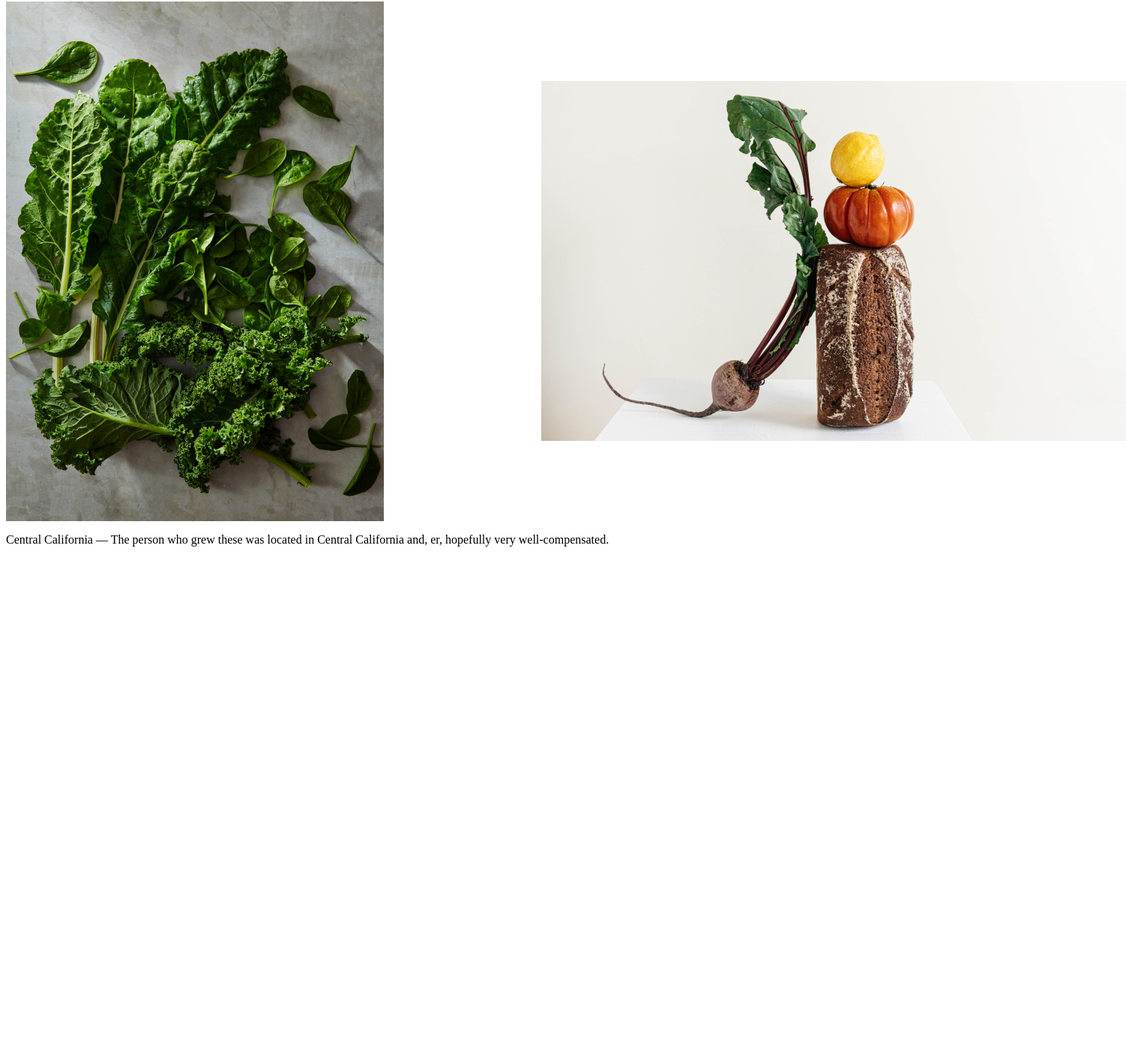
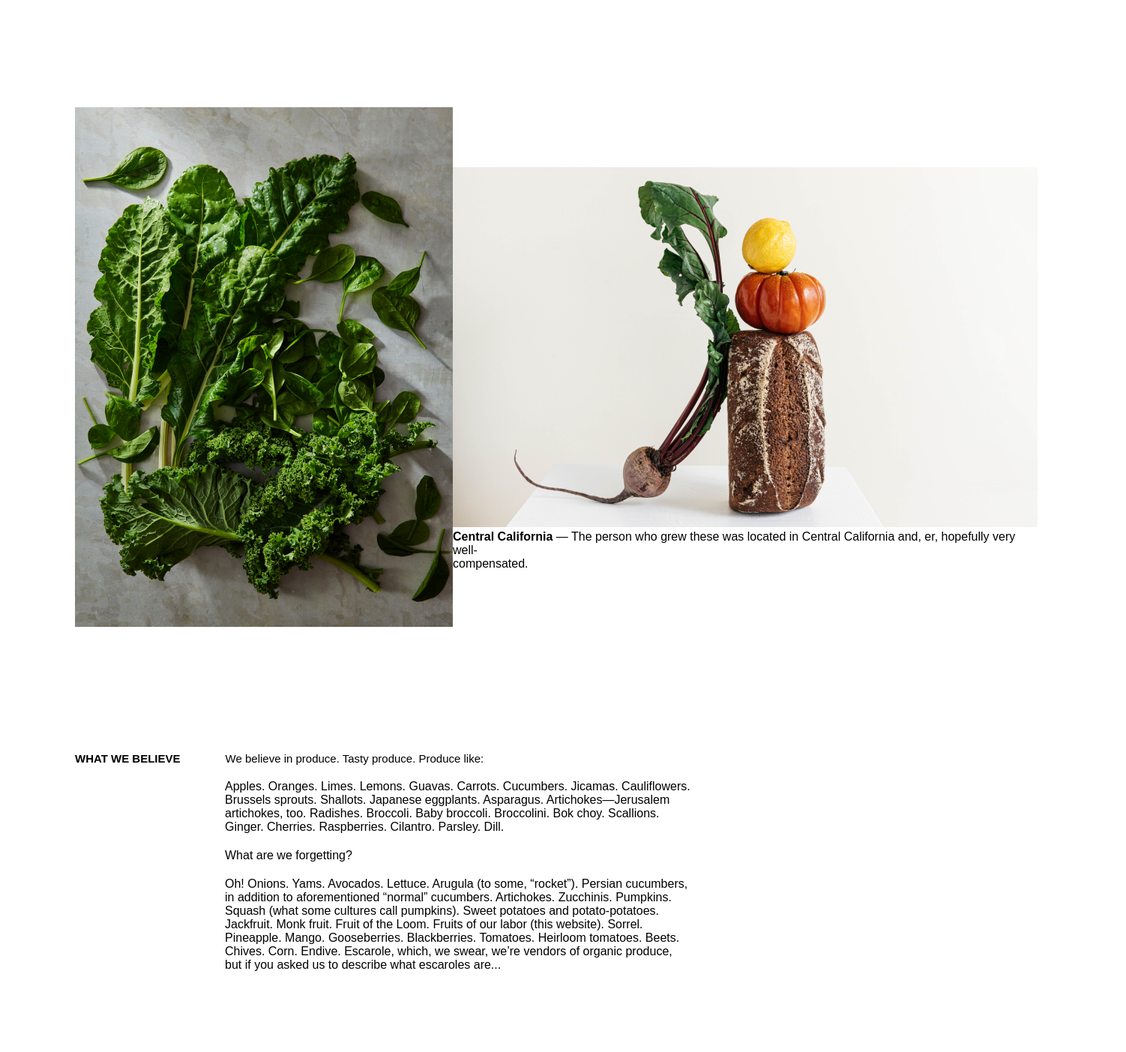
Before and after one commit to juuniorsoares/projeto-sobre-legumes, a plain HTML site: page index.html in a window 1280 px wide. Shown: the part 726-2129 px from the top of the page at 75% size, 1502 px wide, since content can reach past the window. Before the commit the page ends 1455 px from the top, so only its background shows below. Drawn offline with Linux system fonts and the light colour scheme.

Commit message:
primeira parte do site concluída.

```diff
--- a/index.html
+++ b/index.html
@@ -10,7 +10,7 @@
 
 <body>
     <header class="cabecalho">
-        <h1 class="titulo1">World Pears</h1>
+        <h1 class="titulo1">World Peas</h1>
         <nav class="navegacao">
             <li><a href="#">Shop</a></li>
             <li><a href="#">Newstand</a></li>
@@ -27,10 +27,34 @@
 
     <section class="section2">
         <div class="imagens">
-            <img class="img1" src="src/imagens/jonathan-kemper-1HHrdIoLFpU-unsplash 1.png" alt="">
-            <img class="img2" src="src/imagens/Stocksy_txp226f62b2aNe300_Medium_4582193 1.png" alt="">
+            <div class="img1">
+                <img src="src/imagens/jonathan-kemper-1HHrdIoLFpU-unsplash 1.png" alt="">
+            </div>
+
+            <div class="img2">
+                <img class="img2" src="src/imagens/Stocksy_txp226f62b2aNe300_Medium_4582193 1.png" alt="">
+                <p><strong>Central California</strong> — The person who grew these was located in Central California
+                    and, er, hopefully
+                    very well- <br> compensated.</p>
+            </div>
         </div>
-        <p>Central California — The person who grew these was located in Central California and, er, hopefully very well-compensated.</p>
+    </section>
+
+    <section class="section3">
+        <div class="paragrafos">
+            <p class="frasedestacada">WHAT WE BELIEVE</p>
+            <p>We believe in produce. Tasty produce. Produce like: </p>
+        </div>
+        <div class="paragrafos2">
+            <p> Apples. Oranges. Limes. Lemons. Guavas. Carrots. Cucumbers. Jicamas. Cauliflowers. <br> Brussels
+                sprouts. Shallots. Japanese eggplants. Asparagus. Artichokes—Jerusalem <br> artichokes, too. Radishes.
+                Broccoli. Baby broccoli. Broccolini. Bok choy. Scallions. <br> Ginger. Cherries. Raspberries. Cilantro.
+                Parsley. Dill. </p>
+            <p class="pergunta1">What are we forgetting?</p>
+            <p>
+                Oh! Onions. Yams. Avocados. Lettuce. Arugula (to some, “rocket”). Persian cucumbers, <br> in addition to aforementioned “normal” cucumbers. Artichokes. Zucchinis. Pumpkins. <br> Squash (what some cultures call pumpkins). Sweet potatoes and potato-potatoes. <br> Jackfruit. Monk fruit. Fruit of the Loom. Fruits of our labor (this website). Sorrel. <br> Pineapple. Mango. Gooseberries. Blackberries. Tomatoes. Heirloom tomatoes. Beets. <br> Chives. Corn. Endive. Escarole, which, we swear, we’re vendors of organic produce, <br> but if you asked us to describe what escaroles are...
+            </p>
+        </div>
     </section>
 </body>
 
--- a/src/estilos.css
+++ b/src/estilos.css
@@ -1,25 +1,38 @@
+*{
+    padding: 0;
+    margin: 0;
+    box-sizing: border-box;
+}
+
 .cabecalho{
     display: flex;
     justify-content: space-between;
     align-items: center;
+    margin-top: 30px;
 }
 
 .titulo1{
-    margin-left: 50px;
+    margin-left: 120px;
     color: #426b1f;
+    font-weight: 100;
 }
 
 .navegacao{
     display: flex;
     align-items: center;
     gap: 30px;
-    margin-right: 80px;
+    margin-right: 60px;
     list-style: none;
 }
 
 .navegacao > li > a{
     text-decoration: none;
     color: black;
+    font-family: Arial, Helvetica, sans-serif;
+}
+
+.navegacao > li > a:hover{
+    text-decoration: underline;
 }
 
 .botao1{
@@ -35,13 +48,17 @@
     flex-direction: column;
     justify-content: center;
     align-items: center;
-    height: 80vh;
+    height: 100vh;
     font-size: 40px;
     text-align: center;
 }
 
 .section1 > h2{
     font-weight: 400;
+}
+
+.section2{
+    height: 100vh;
 }
 
 .botao2{
@@ -51,17 +68,51 @@
     background-color: #426b1f;
     color: #FFFFFFFF;
     font-weight: bold;
+    margin-top: 80px;
 }
 
-.section2{
-    height: 20vh;
-}
 
 .imagens{
     display: flex;
+    justify-content: space-between;
     align-items: center;
 }
 
 .img1{
-    margin-right: 210px;
+    margin-left: 100px;
 }
+
+.img2{
+    margin-right: 0;
+    font-family: Arial, Helvetica, sans-serif;
+}
+
+.section3{
+    height: 50vh;
+}
+
+.paragrafos{
+    font-size: 15px;
+    display: flex;
+    align-items: center;
+    gap: 60px;
+    margin-left: 100px;
+    margin-top: 60px;
+    font-family: Arial, Helvetica, sans-serif;
+}
+
+.frasedestacada{
+    font-weight: 600;
+}
+
+.paragrafos2{
+    font-family: Arial, Helvetica, sans-serif;
+    margin-left: 300px;
+    margin-top: 20px;
+    margin-bottom: 20px;
+}
+
+.pergunta1{
+    margin-top: 20px;
+    margin-bottom: 20px;
+}
```
